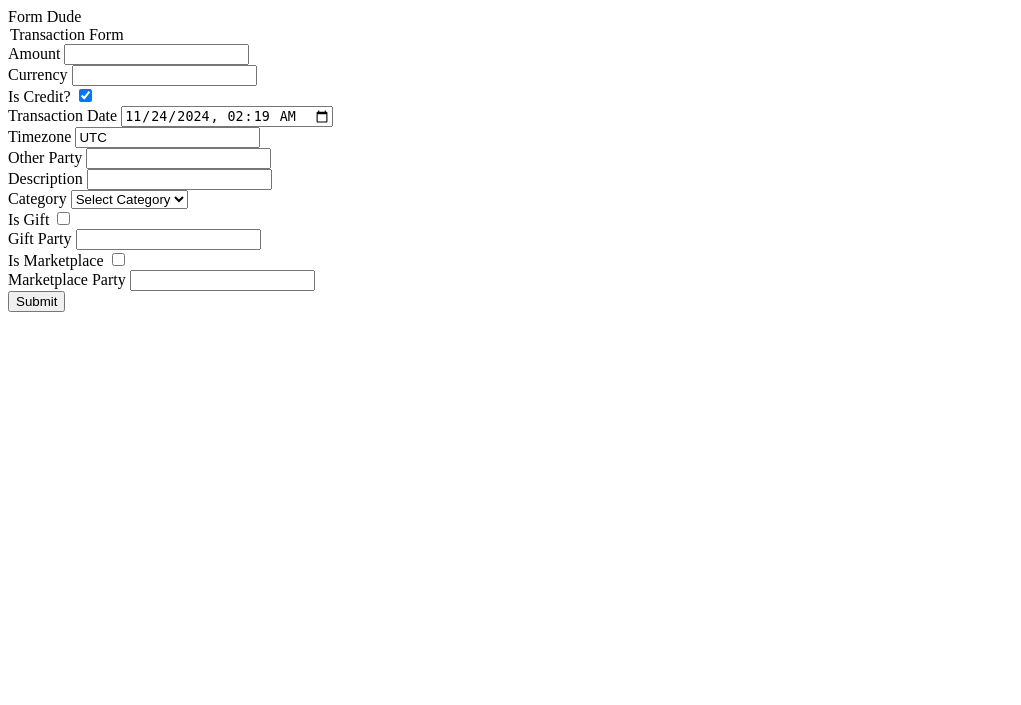
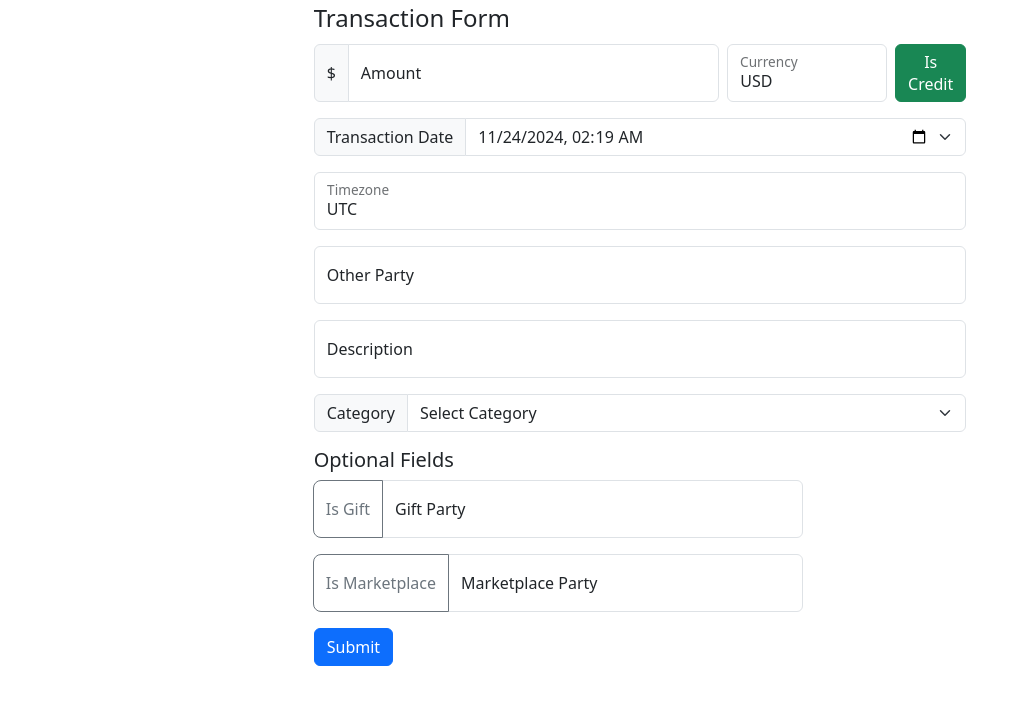
Before and after one commit to eligrubbs/creddie, a FastAPI app: page /v1/form/ in a window 1280 px wide. Shown: the top 705 px of the page, without its empty margins (0-1021 px from the left). Run offline with FastAPI, Linux system fonts and the light colour scheme; data that the repository does not hold is empty; parts of the project's set-up code (start-up, migrations or seed data) failed here and were passed over.

Commit message:
styled the form with bootstrap.

```diff
--- a/server/backend/creddie/templates/form.html
+++ b/server/backend/creddie/templates/form.html
@@ -5,67 +5,102 @@
     <title>Creddie Form</title>
 </head>
 <body>
-    <p1>Form Dude</p1>
+    <link href="https://cdn.jsdelivr.net/npm/bootstrap@5.3.3/dist/css/bootstrap.min.css" rel="stylesheet" integrity="sha384-QWTKZyjpPEjISv5WaRU9OFeRpok6YctnYmDr5pNlyT2bRjXh0JMhjY6hW+ALEwIH" crossorigin="anonymous">
 
+    <div id="flexForForm" style="display: flex; flex-direction: column; align-items: center;">
+        <div class="form-wrapper" style="max-width:60%;">
             <legend>Transaction Form</legend>
             <form method="POST" action="javascript:;" onsubmit="submitTransaction()">
+                <div id="AmountDescriptor" style="display: flex;" class="gap-2 mb-3">
+                    <!-- Amount -->
+                     <div class="input-group">
+                        <div class="input-group-text mb">
+                            $
+                        </div>
+                        <div class="form-floating">
+                            <input type="text" name="amount" id="amountId" pattern="^\d*(\.\d{0,2})?$" required class="form-control" placeholder="">
+                            <label for="amountId">Amount</label>
+                        </div>
+                     </div>
+                    <!-- Currency -->
+                    <div class="form-floating">
+                        <input type="text" name="currency" id="currencyId" pattern="^([a-zA-Z]{1,4})$" required value="USD" class="form-control" placeholder="">
+                        <label for="currencyId">Currency</label>
+                    </div>
+                    <!-- Is Credit Indicator -->
                     <div>
-            <label for="amountId">Amount</label>
-            <input type="text" name="amount" id="amountId" pattern="^\d*(\.\d{0,2})?$" required>
+                        <input type="checkbox" name="iscredit" id="iscreditId" class="btn-check" id="btn-check-outlined" checked autocomplete="off">
+                        <label class="btn btn-outline-success" for="iscreditId">
+                            <span style="display: inline-block;vertical-align: middle;line-height: normal;">Is Credit</span>
+                        </label>
                     </div>
-        <div>
-            <label for="currencyId">Currency</label>
-            <input type="text" name="currency" id="currencyId" pattern="^([a-zA-Z]{1,4})$" required>
                 </div>
-        <div> <!-- CREATE CHECKBOX -->
-            <label for="iscreditId">Is Credit?</label>
-            <input type="checkbox" name="iscredit" id="iscreditId" checked>
+
+                <div class="input-group mb-3">
+                    <label class="input-group-text" for="txndateId">Transaction Date</label>
+                    <input class="form-select" type="datetime-local" name="txndate" id="txndateId" required>
                 </div>
-        <div>
-            <label for="txndateId">Transaction Date</label>
-            <input type="datetime-local" name="txndate" id="txndateId" required>
+
+                <div class="mb-3 form-floating">
+                    <input type="text" name="tz" id="tzId" required class="form-control" placeholder="">
+                    <label for="tzId">Timezone</label>
                 </div>
-        <div>
-            <label for="tzId">Timezone</label>
-            <input type="text" name="tz" id="tzId" required>
+
+                <div class="mb-3 form-floating">
+                    <input type="text" name="otherparty" id="otherpartyId" required class="form-control" placeholder="">
+                    <label for="otherpartyId">Other Party</label>
                 </div>
-        <div>
-            <label for="otherpartyId">Other Party</label>
-            <input type="text" name="otherparty" id="otherpartyId" required>
+
+                <div class="mb-3 form-floating">
+                    <input type="text" name="txndesc" id="txndescId" required class="form-control" placeholder="">
+                    <label for="txndescId">Description</label>
                 </div>
-        <div>
-            <label for="txndescId">Description</label>
-            <input type="text" name="txndesc" id="txndescId" required>
-        </div>
-        <div> <!-- CATEGORIES SHOULD BE SELECTION FROM NAMES -->
-            <label for="categoryId">Category </label>
-            <select name="category" id="categoryId" required>
+
+                <div class="input-group mb-3"> <!-- CATEGORIES ARE SELECTION FROM NAMES -->
+                    <label class="input-group-text" for="categoryId">Category</label>
+                    <select class="form-select" name="category" id="categoryId" required>
                         <option value="" label="Select Category" disabled selected></option>
                     </select>
 
                 </div>
 
                 <!-- Optional Below -->
-        <div>
-            <label for="isgiftId">Is Gift</label>
-            <input type="checkbox" name="isgift" id="isgiftId">
+                 <h5>Optional Fields</h5>
+                <div id="optionalWrapper" style="display: flex; flex-direction: column; max-width: 75%;">
+
+                    <div class="input-group mb-3">
+                        <!-- <div class="input-group-text">
+                          // <input class="form-check-input mt-0" type="checkbox" name="isgift" id="isgiftId" value="" aria-label="Check the box if transaction is a Gift.">
+                          <input type="checkbox" name="isgift" id="isgiftId" class="btn-check" id="btn-check-outlined" autocomplete="off">
+                          <label class="btn btn-outline-success" for="isgiftId">Is Gift</label>
+                        </div> -->
+                        <input type="checkbox" name="isgift" id="isgiftId" class="btn-check" id="btn-check-outlined" autocomplete="off">
+                        <label class="btn btn-outline-secondary" for="isgiftId" style="border-top-left-radius: 0.5rem;border-bottom-left-radius: 0.5rem;align-content: center;">Is Gift</label>
+
+                        <div class="mb form-floating" style="flex-grow: 1;">
+                            <input type="text" name="giftparty" id="giftpartyId" class="form-control" placeholder="">
+                            <label for="giftpartyId">Gift Party</label>
                         </div>
-        <div>
-            <label for="giftpartyId">Gift Party</label>
-            <input type="text" name="giftparty" id="giftpartyId">
                     </div>
 
-        <div>
-            <label for="ismarketId">Is Marketplace</label>
-            <input type="checkbox" name="ismarket" id="ismarketId">
+                    <div class="input-group mb-3">
+                        <input type="checkbox" name="ismarket" id="ismarketId" class="btn-check" id="btn-check-outlined" autocomplete="off">
+                        <label class="btn btn-outline-secondary" for="ismarketId" style="border-top-left-radius: 0.5rem;border-bottom-left-radius: 0.5rem;align-content: center;">Is Marketplace</label>
+
+
+                        <div class="mb form-floating" style="flex-grow: 1;">
+                            <input type="text" name="marketparty" id="marketpartyId" class="form-control" placeholder="Marketplace">
+                            <label for="marketpartyId">Marketplace Party</label>
                         </div>
-        <div>
-            <label for="marketpartyId">Marketplace Party</label>
-            <input type="text" name="marketparty" id="marketpartyId">
                     </div>
 
-        <button type="submit">Submit</button>
+                </div>
+
+                <button type="submit" class="btn btn-primary">Submit</button>
             </form>
+
+        </div>
+    </div>
 
     <script>
         function submitTransaction() {
```
Lines whose indentation alone changed are shown as unchanged.
